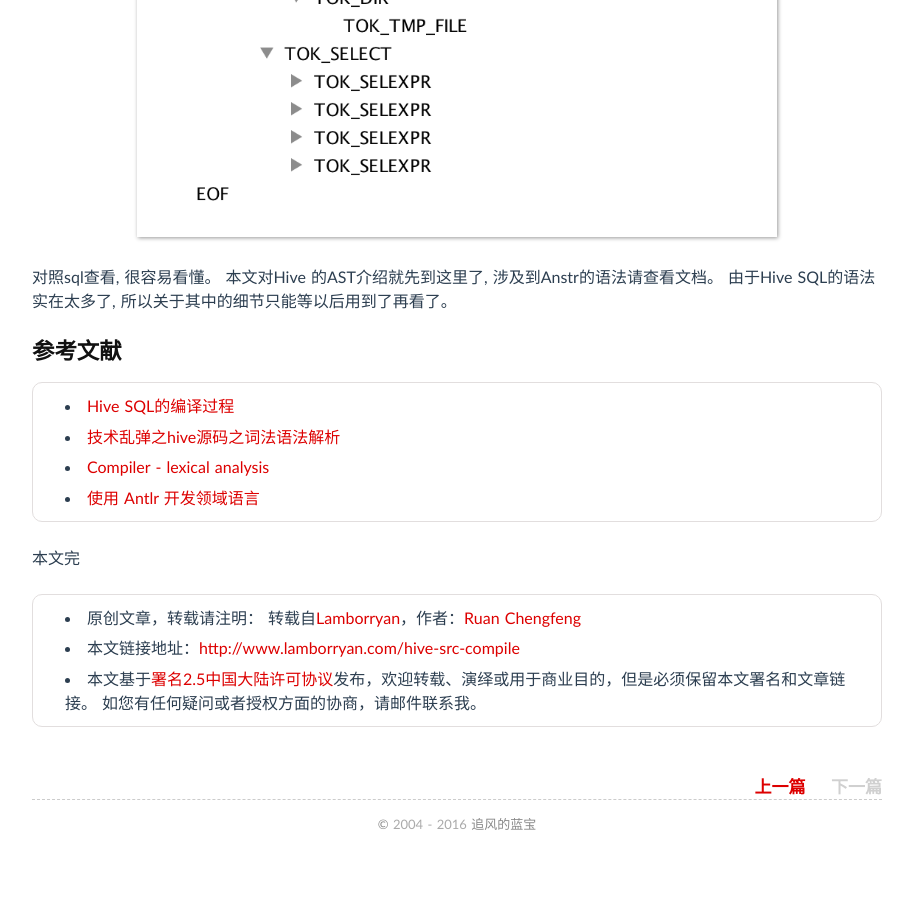
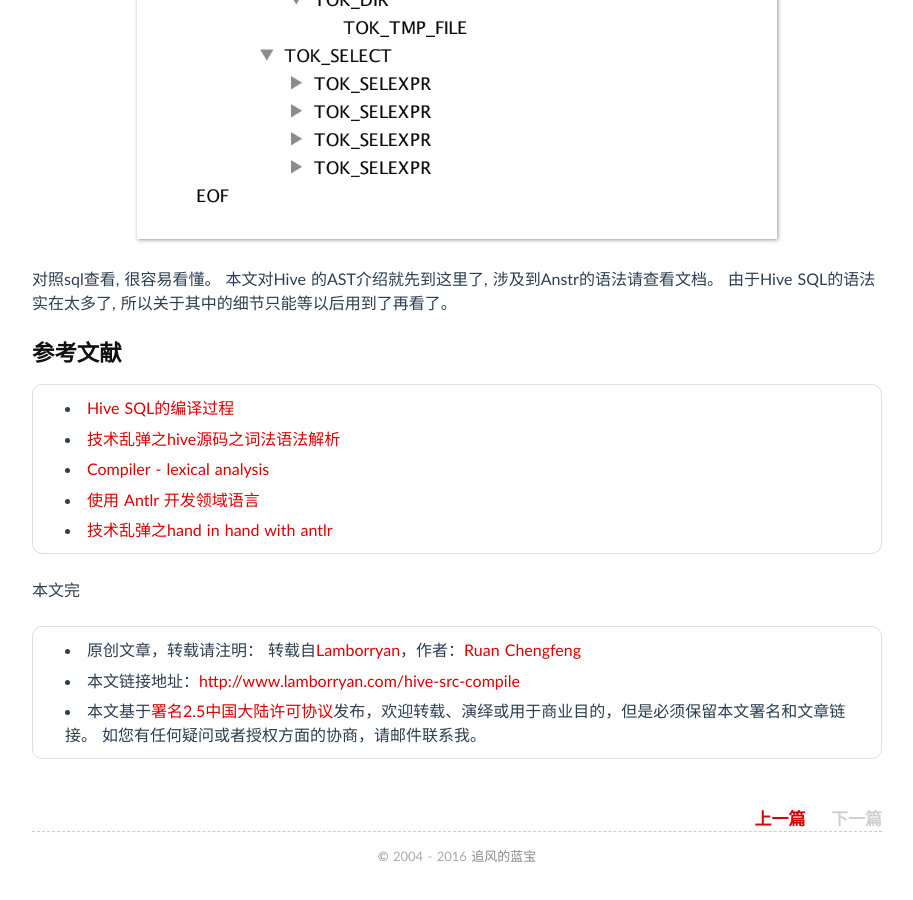
Before and after one commit to luyee/lamborryan.github.io, a Jekyll site: the page built from _posts/2016/2016-04-20-hive-src-compile.md, in a window 1280 px wide and 900 px high, scrolled down 9449 px. Shown: the whole window, without its empty margins (183-1096 px from the left). Built offline with Jekyll 4.4.1, drawn with Linux system fonts in a browser that asks for light colours; comment, search, counter and statistics services are not loaded; before the commit the page ends 10317 px from its top, so only the background shows below that.

Commit message:
no message

```diff
--- a/_posts/2016/2016-04-20-hive-src-compile.md
+++ b/_posts/2016/2016-04-20-hive-src-compile.md
@@ -187,7 +187,7 @@ Digit
 
 fragment 用于指示 Antlr这些记号只是一个记号片段，其主要作用在于构造其他记号，被其他记号调用，词法分析器 并不会把它们当成一个完整记号向外传递。也就是说fragment相当于private,只能在本.g文件中被调用。
 
-### 4. 语法分析
+## 4. 语法分析
 
 什么是语法分析呢, 比如"lamborryan says hello", 它的结构就是主语谓语宾语。
 
@@ -341,6 +341,7 @@ AST(由于展开太大,所以只能看一部分了):
 * [技术乱弹之hive源码之词法语法解析](<https://github.com/alan2lin/hive_ql_parser#_Toc368923114>)
 * [Compiler - lexical analysis](<http://www.cnblogs.com/RicCC/archive/2008/10/04/compiler-lexical-analysis.html>)
 * [使用 Antlr 开发领域语言](<http://www.ibm.com/developerworks/cn/java/j-lo-antlr/>)
+* [技术乱弹之hand in hand with antlr](<https://github.com/alan2lin/hand_in_hand_with_antlr>)
 
 
 本文完
```
